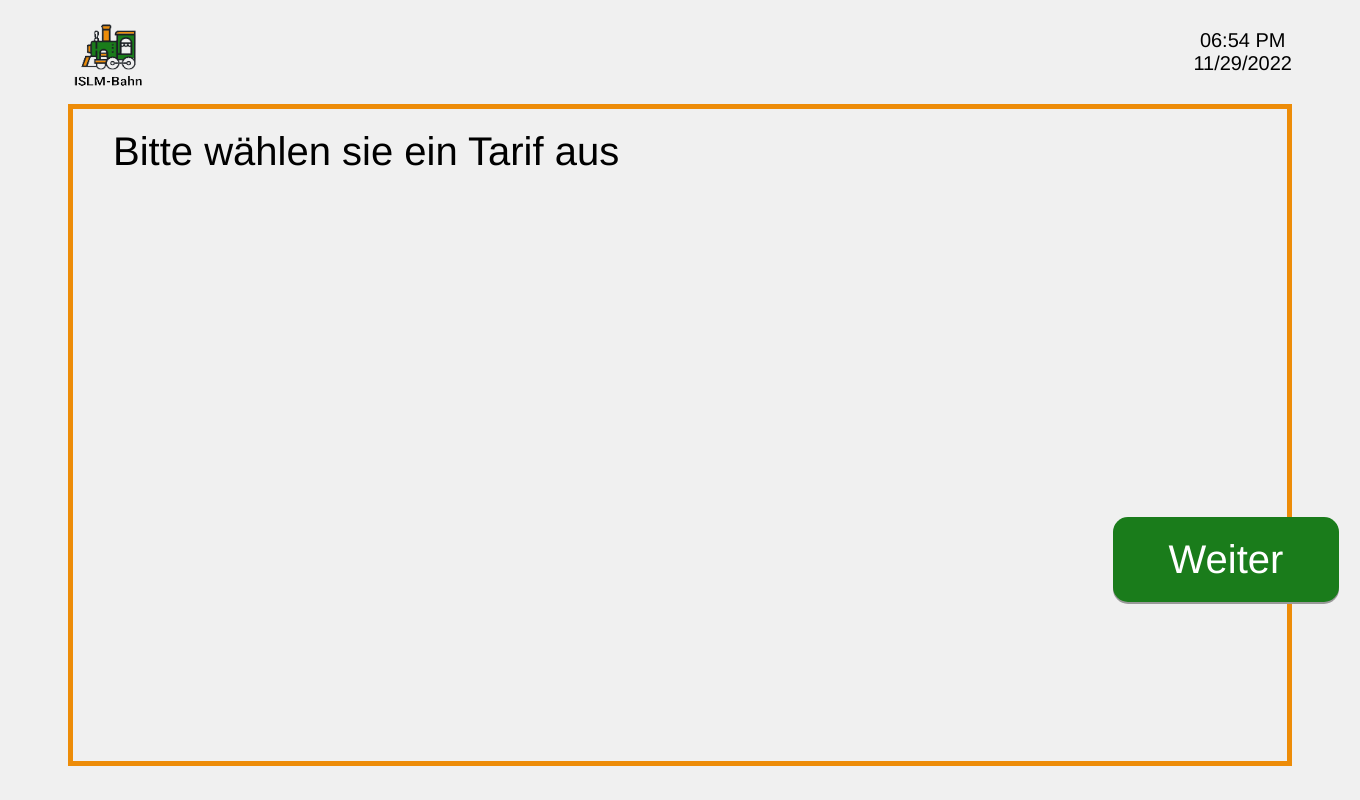
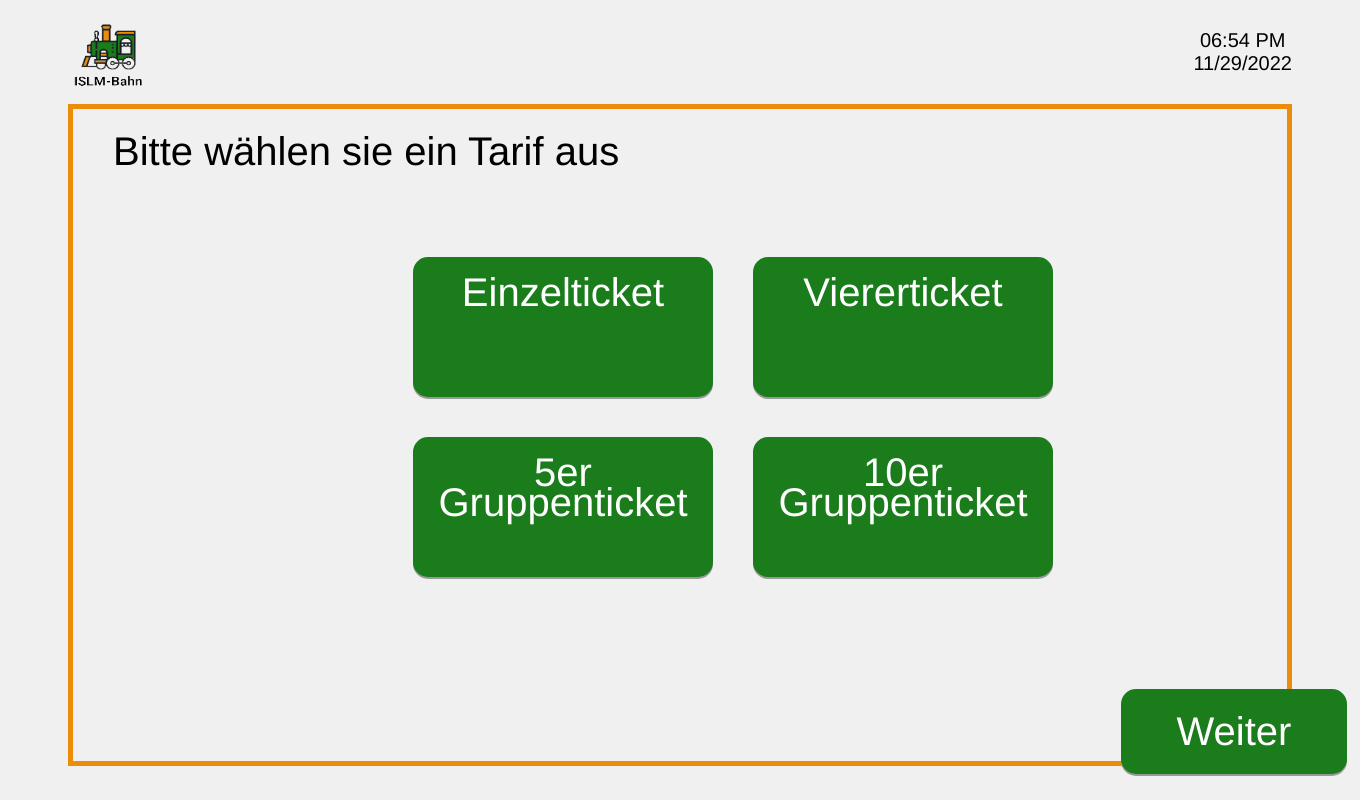
Before and after one commit to Rubyii/ISLM_Bahn_Ticketautomat, a PHP site: page / in a window 1360 px wide. Run offline with PHP 8.4, Linux system fonts and the light colour scheme; some libraries are stand-ins or nearby versions.

Commit message:
RadioGroup und Aussehen. Keine funktion. Text nicht vertikal centered.

```diff
--- a/index.php
+++ b/index.php
@@ -37,7 +37,19 @@ $bahnhoefe = array(
     <div class="hauptfunktion">
         <div class="hauptfunktion-innen">
             <form action="test.php" method="post">
+                <div class="radio-btn">
+                <input type="radio" class="radio" name="tarif" id="Einzelticket" value="Einzelticket">
+                <label for="Einzelticket" >Einzelticket</label>
 
+                <input type="radio" class="radio" name="tarif" id="Viererticket" value="Viererticket">
+                <label for="Viererticket" >Viererticket</label>
+
+                <input type="radio" class="radio" name="tarif" id="5erGruppenticket" value="5erGruppenticket">
+                <label for="5erGruppenticket" >5er Gruppenticket</label>
+
+                <input type="radio" class="radio" name="tarif" id="10erGruppenticket" value="10erGruppenticket">
+                <label for="10erGruppenticket" > 10er Gruppenticket</label>
+                </div>
 
                 <input type="submit" class="input" value="Weiter">
             </form>
--- a/static/css/index.css
+++ b/static/css/index.css
@@ -80,6 +80,40 @@
     margin-left: 2.5vh;
 }
 
+.radio-btn{
+    display: grid;
+    grid-template-columns: auto auto;
+    gap: 40px;
+
+    text-align: center;
+    margin-top: 20px;
+    margin-left: 300px;
+}
+
+.radio-btn [type=radio] {
+    display: none;
+}
+
+
+.radio-btn label {
+    padding: 20px;
+    width: 300px;
+    height: 140px;
+
+    font-size: 40px;
+    cursor: pointer;
+    color: #fff;
+    background-color: #1a7c1b  ;
+    border: none;
+    border-radius: 15px;
+    box-shadow: 0 2px #999;
+
+}
+
+.radio-btn input[type=radio]:checked+label {
+    background-color: #0B330C ;
+    box-shadow: 0 3px #666;
+    }
 
 .input[type=submit] {
     position: relative;
@@ -95,8 +129,8 @@
     border-radius: 15px;
     box-shadow: 0 2px #999;
 
-    top: 35vh;
-    left: 125vh;
+    top: 14vh;
+    left: 126vh;
 }
 
 .input[type=submit]:active {
--- a/test.php
+++ b/test.php
@@ -1 +1,6 @@
 <?php
+
+foreach ($_POST as $key => $value) {
+    echo "The key is ".$key." and value ". $value;
+    echo "<br>";
+}
```
